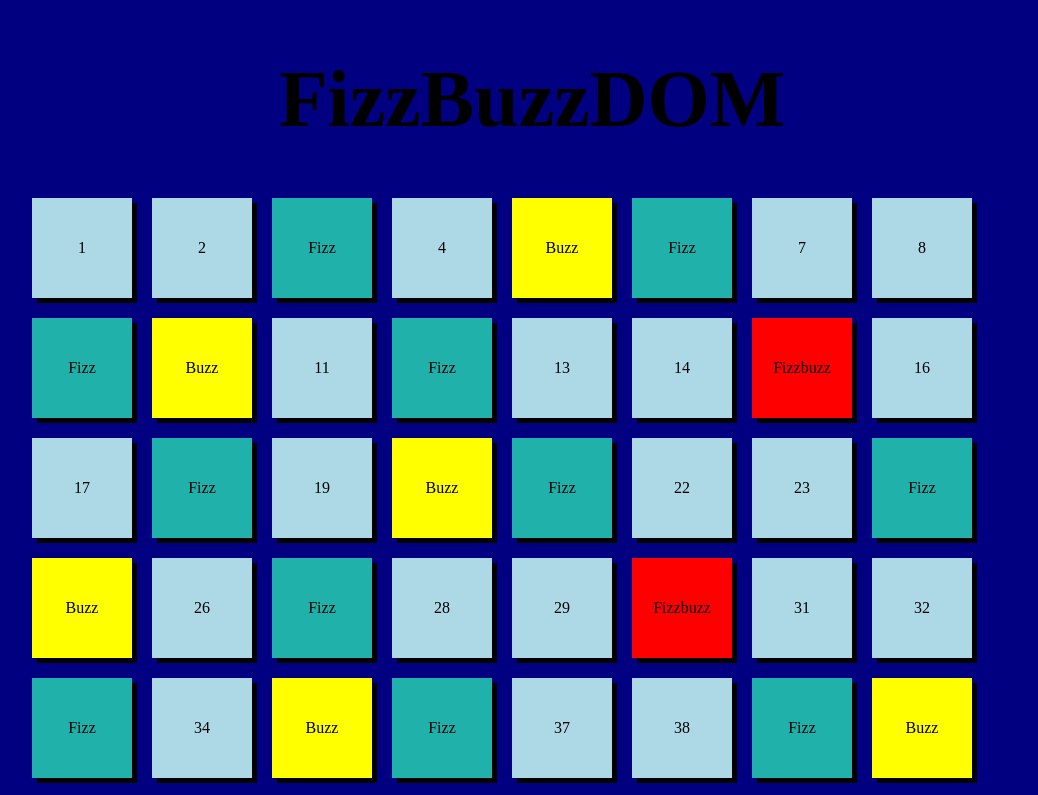
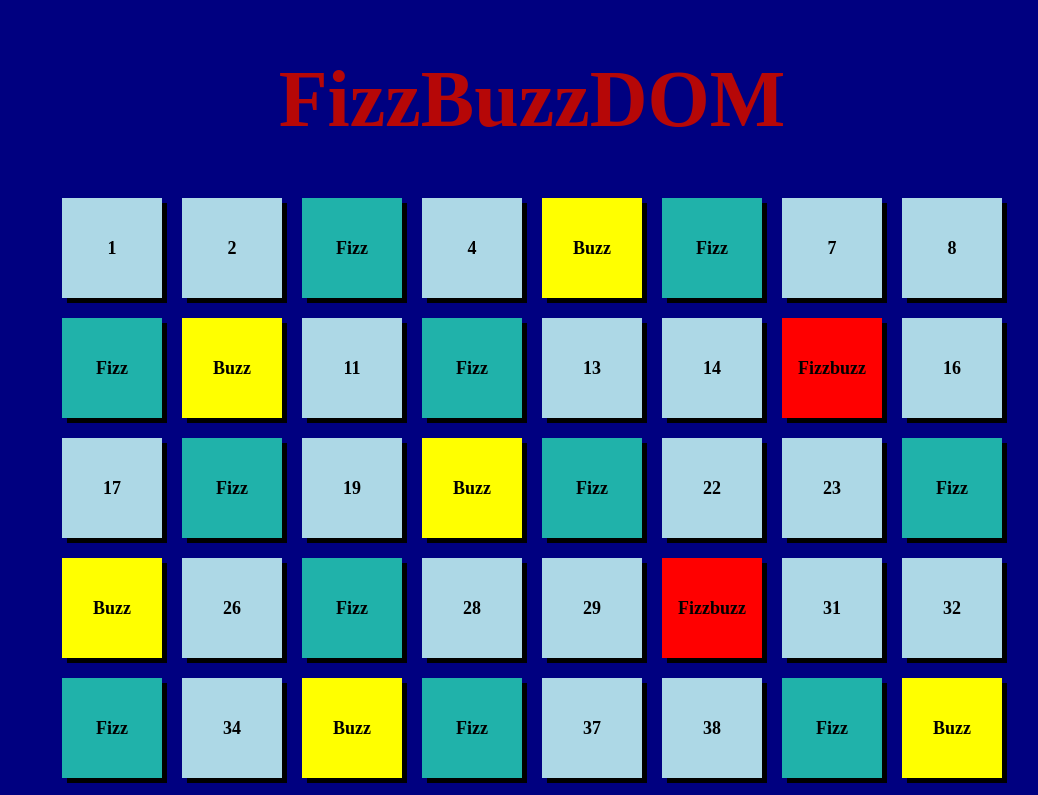
Before and after one commit to GiuseppeCassone/js-fizzbuzz, a plain HTML site: page index.html in a window 1280 px wide. Shown: the top 795 px of the page, without its empty margins (108-1146 px from the left). Drawn offline with Linux system fonts and the light colour scheme.

Commit message:
esercizio finito

```diff
--- a/css/style.css
+++ b/css/style.css
@@ -11,10 +11,12 @@ body{
 h1{
     font-size: 80px;
     text-align: center;
+    color: rgb(182, 7, 7);
 }
 
 #grid{
     display: flex;
+    justify-content: center;
     flex-wrap: wrap;
     gap: 20px;
 }
--- a/js/script.js
+++ b/js/script.js
@@ -6,6 +6,8 @@ for(let i = 1; i <= 100; i++){
     const newElement = document.createElement("div");
     newElement.className = "square";
     newElement.innerHTML = i;
+    newElement.style.fontWeight = "bold";
+    newElement.style.fontSize = "18px";
 
     gridElement.append(newElement);
 
```
